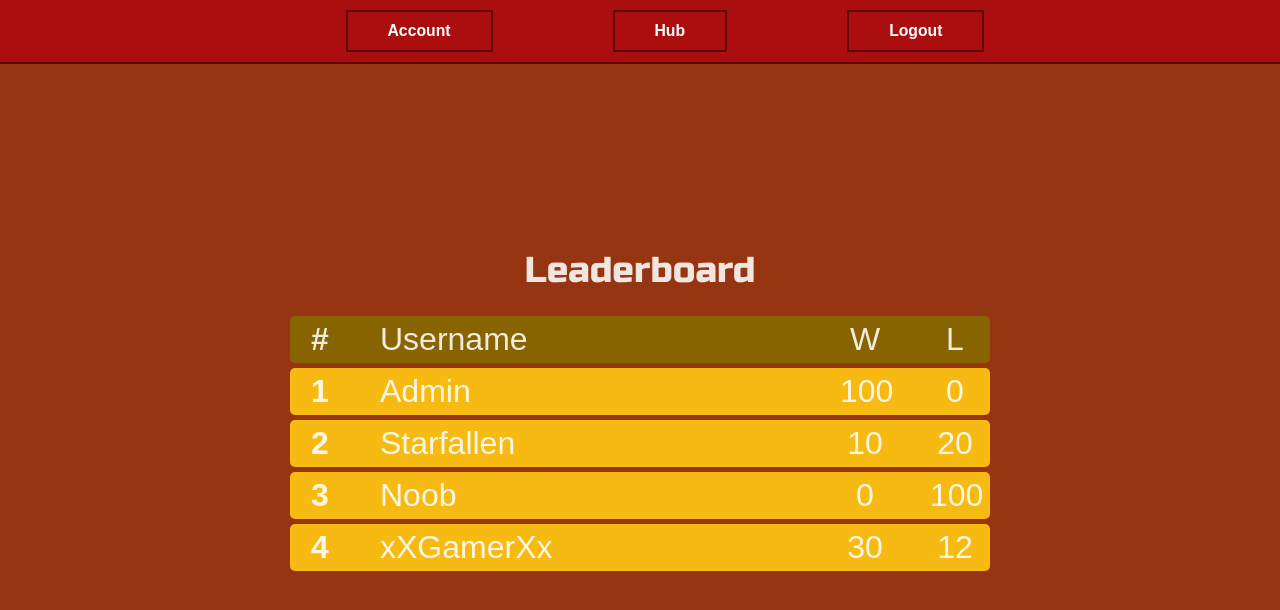
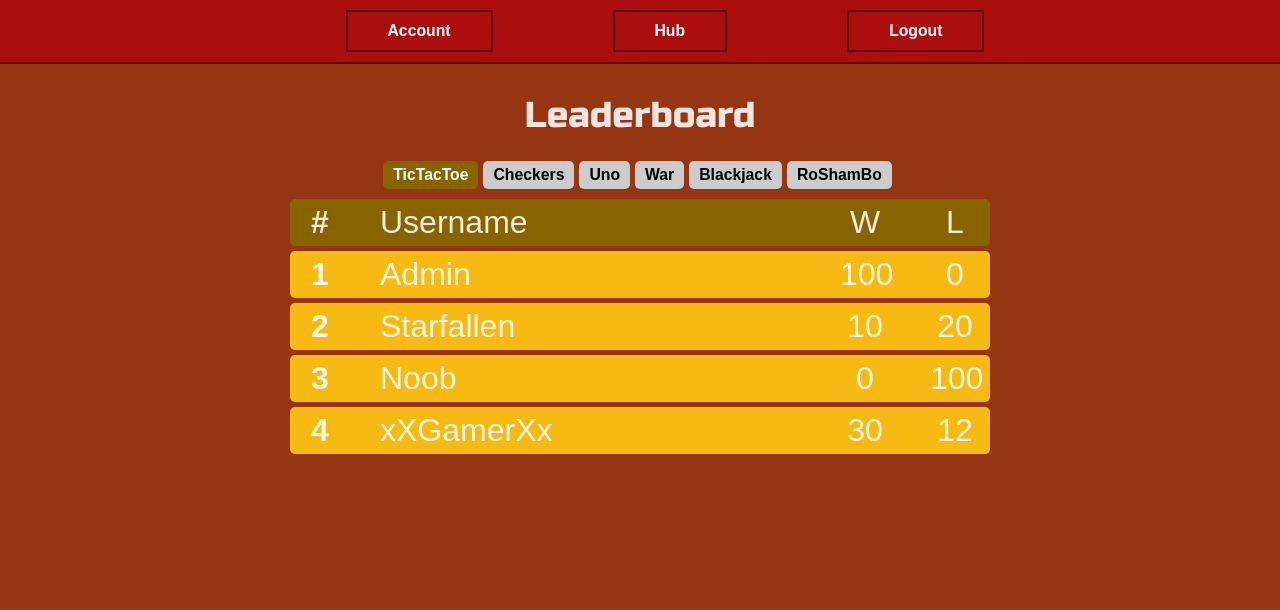
Before and after one commit to IsaacG14/civ-game-project, a React (Vite) app in the folder frontend/: page /leaderboard in a window 1280 px wide. Shown: the top 610 px of the page. Built offline with nearby package versions, Linux system fonts and the light colour scheme; a web font is replaced by a local one.

Commit message:
Leaderboard & Hub Changes

```diff
--- a/frontend/public/form-style.css
+++ b/frontend/public/form-style.css
@@ -53,7 +53,7 @@ label {
     background-color: var(--secondary);
     color: white;
     padding: 10px;
-    border: none;
+    border: 3px solid white;
     border-radius: 8px;
     cursor: pointer;
     font-weight: bold;
@@ -63,4 +63,5 @@ label {
 
 .hubButton:hover {
     background-color: var(--submit-color);
+    color:white;
 }
--- a/frontend/public/style.css
+++ b/frontend/public/style.css
@@ -49,7 +49,7 @@ button {
     justify-content: center;
     align-items: flex-start;
     gap: 60px;
-    margin-top: 120px;
+    margin-top: 40px;
     flex-wrap: wrap;
 }
 
@@ -57,12 +57,13 @@ button {
     display: flex;
     flex-direction: column;
     align-items: center;
+    margin-top: 0;
 }
 
 .hubBox {
     background-color: rgb(199, 96, 1);
-    width: 280px;
-    height: 500px;
+    width: 300px;
+    height: 650px;
     padding: 30px;
     border-radius: 12px;
     box-shadow: 0 4px 10px rgba(245, 158, 100, 0.4);
@@ -71,11 +72,15 @@ button {
 }
 /*All Leaderboard Styles*/
 .leaderboardColumn {
+    position: fixed;
+    top: 70px;
     display: flex;
     flex-direction: column;
     width: 700px;
     background-color: var(--primary);
     border-radius: 8px;
+    overflow-y: auto;
+    height: calc(100vh - 60px);
 }
 .leaderboardRow {
     display: flex;
--- a/frontend/src/pages/Hub.jsx
+++ b/frontend/src/pages/Hub.jsx
@@ -100,7 +100,7 @@ export default function Hub() {
   }
 
   return (
-    <div className ="fullScreen" style = {{ backgroundColor: "#000000ff", flexDirection: "column"}}>
+    <div className ="fullScreen" style = {{ backgroundColor: "#692a00ff", flexDirection: "column"}}>
       <Navbar
         onClickButton = {accountInfo}
         clickButtonText= "Account"
@@ -114,7 +114,10 @@ export default function Hub() {
             <h2 className = "formHeader">Current Games</h2>
             <p>No Current Games</p>
           </div>
-          <button className = "hubButton">Create Game</button>
+          <button className = "hubButton"
+            onMouseEnter = {e=> e.currentTarget.style.backgroundColor = "#050f96ff"}
+            onMouseLeave={e => e.currentTarget.style.backgroundColor = ""}>
+              Create Game</button>
         </div>
 
         <div className = "hubColumn">
@@ -124,7 +127,9 @@ export default function Hub() {
               "Name: " + game.name} <br/> {"Type: " + game.typeName} <br/> {"Creation Date: " + game.creationDate
             }</p>))}</div>
           </div>
-          <button className = "hubButton">Join Private Game</button>
+          <button className = "hubButton"
+            onMouseEnter = {e=> e.currentTarget.style.backgroundColor = "#050f96ff"}
+            onMouseLeave={e => e.currentTarget.style.backgroundColor = ""}>Join Private Game</button>
         </div>
       </div>
     </div>
--- a/frontend/src/pages/Leaderboard.jsx
+++ b/frontend/src/pages/Leaderboard.jsx
@@ -4,10 +4,19 @@ import { useNavigate } from "react-router-dom";
 import Navbar from "../components/Navbar"
 
 /*Remove after backend implemented*/
-const dummyData = [["Admin", 100, 0], ["Starfallen", 10, 20], ["Noob", 0, 100], ["xXGamerXx", 30, 12]];
+const dummyData = {
+  TicTacToe: [["Admin", 100, 0], ["Starfallen", 10, 20], ["Noob", 0, 100], ["xXGamerXx", 30, 12]],
+  Checkers: [["Bob", 10, 3], ["Charlie", 8, 8]],
+  Uno: [["Alice", 5, 2]],
+  War: [["Starfallen", 7, 1]],
+  Blackjack: [["Admin", 15, 5]],
+  RoShamBo: [["Willy", 1, 0]]
+  }
 
 export default function Leaderboard() {
   const navigate = useNavigate();
+
+  const[selectedGame, setSelectedGame] = useState("TicTacToe");
 
   function logout() {
     localStorage.removeItem("token");
@@ -19,6 +28,7 @@ export default function Leaderboard() {
   function hub() {
     navigate("/hub");
   }
+  const currentLeaderboard = dummyData[selectedGame] || [];
   return (
     <div className = "fullScreen">
       <Navbar
@@ -30,13 +40,32 @@ export default function Leaderboard() {
             />
       <div className = "leaderboardColumn">
         <h1 className = "russo">Leaderboard</h1>
-        <div className ="leaderboardRow" style = {{backgroundColor: "#886400ff"}}>
+        <div className="gameButtons" style={{ marginBottom: "10px" }}>
+          {Object.keys(dummyData).map(game => (
+            <button
+              key={game}
+              onClick={() => setSelectedGame(game)}
+              style={{
+                marginRight: "5px",
+                padding: "5px 10px",
+                backgroundColor: selectedGame === game ? "#886400ff" : "#ccc",
+                color: selectedGame === game ? "#fff" : "#000",
+                border: "none",
+                borderRadius: "5px",
+                cursor: "pointer"
+              }}
+            >
+              {game}
+            </button>
+          ))}
+        </div>
+        <div className ="leaderboardRow" style = {{backgroundColor: "#886400ff", position: "sticky"}}>
           <span className = "place">#</span>
           <span className = "username">Username</span>
           <span className = "wins">W</span>
           <span className = "losses">L</span>
         </div>
-        {dummyData.map((entry, index) => (
+        {currentLeaderboard.map((entry, index) => (
           <div key={index} className = "leaderboardRow">
             <span className = "place">{index + 1}</span>
             <span className = "username">{entry[0]}</span>
```
Lines whose indentation alone changed are shown as unchanged.
